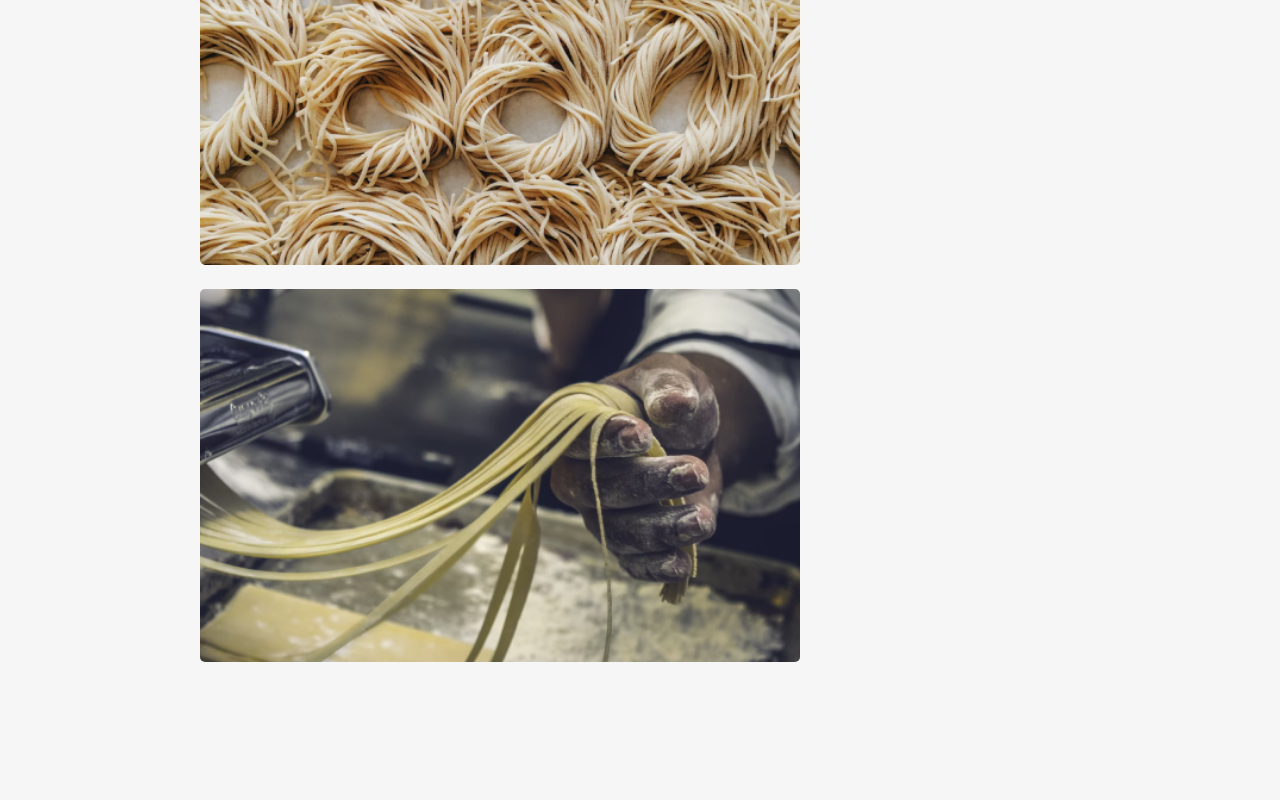
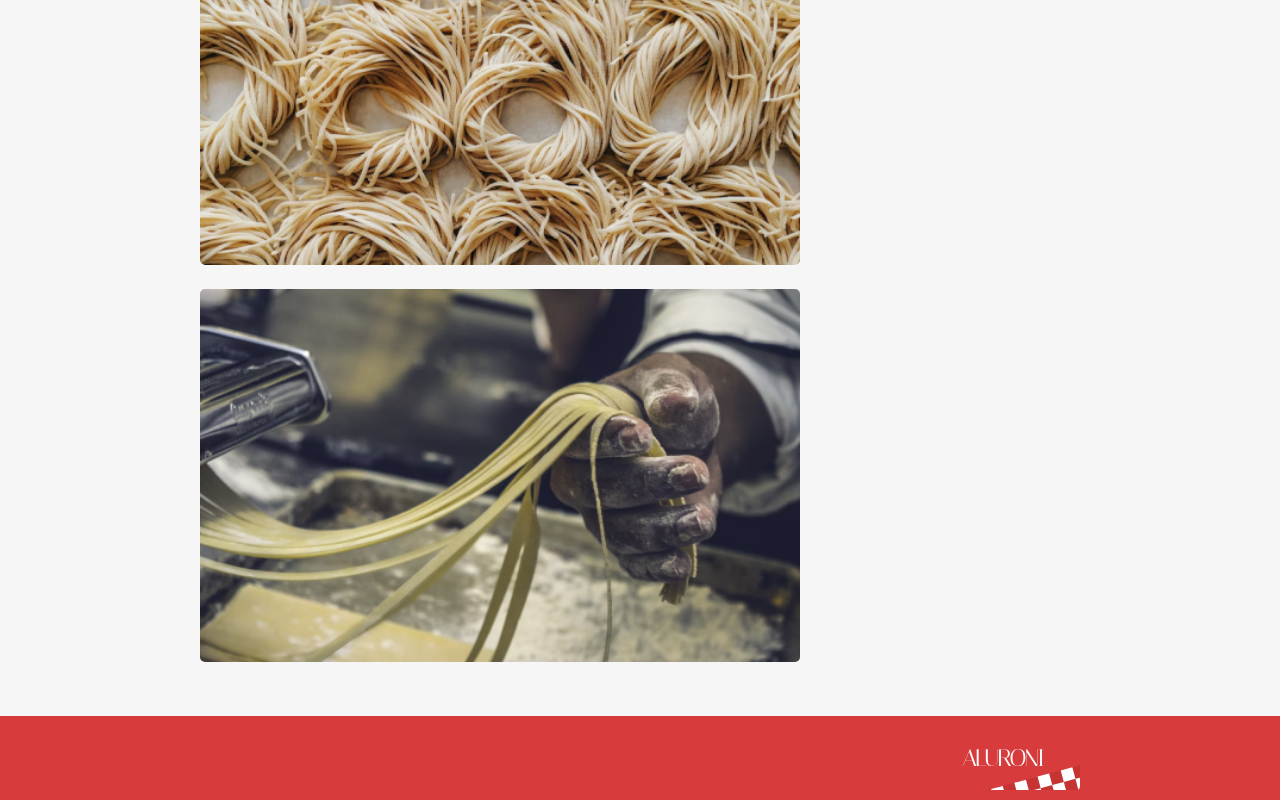
Before and after one commit to marinasthoffmann/macaroni, a React (Create React App) app: page /about in a window 1280 px wide. Shown: the part 1248-2048 px from the top of the page. Before the commit the page ends 1964 px from the top, so only its background shows below. Built offline with nearby package versions, Linux system fonts and the light colour scheme; a web font is replaced by a local one.

Commit message:
create footer

```diff
--- /dev/null
+++ b/src/components/Footer/Footer.module.scss
@@ -0,0 +1,18 @@
+@import "styles/variaveis";
+@import "styles/breakpoints";
+
+.footer {
+  background-color: $red;
+  display: flex;
+  justify-content: flex-end;
+  padding: 10px $padding-horizontal;
+  @media (max-width: $desktop_xsm) {
+  padding: 10px $padding-horizontal-mobile;
+  }
+  @media (min-width: $desktop_xsm) and (max-width: $desktop_sm) {
+  padding: 10px $padding-horizontal-sm;
+  }
+  @media (min-width: $desktop_sm) and (max-width: $desktop_md) {
+  padding: 10px $padding-horizontal-md;
+  }
+}
--- /dev/null
+++ b/src/components/Footer/index.tsx
@@ -0,0 +1,10 @@
+import styles from './Footer.module.scss';
+import { ReactComponent as Logo } from 'assets/logo.svg';
+
+export default function Footer() {
+    return (
+        <footer className={styles.footer}>
+            <Logo />
+        </footer>
+    )
+}
--- a/src/routes.js
+++ b/src/routes.js
@@ -1,3 +1,4 @@
+import Footer from 'components/Footer';
 import Navbar from 'components/NavBar';
 import StandardPage from 'components/StandardPage';
 import About from 'pages/About';
@@ -17,6 +18,7 @@
 						<Route path='about' element={<About />}/>
 					</Route>
 				</Routes>
+				<Footer />
 			</Router>
 		</main>
 	);
```
